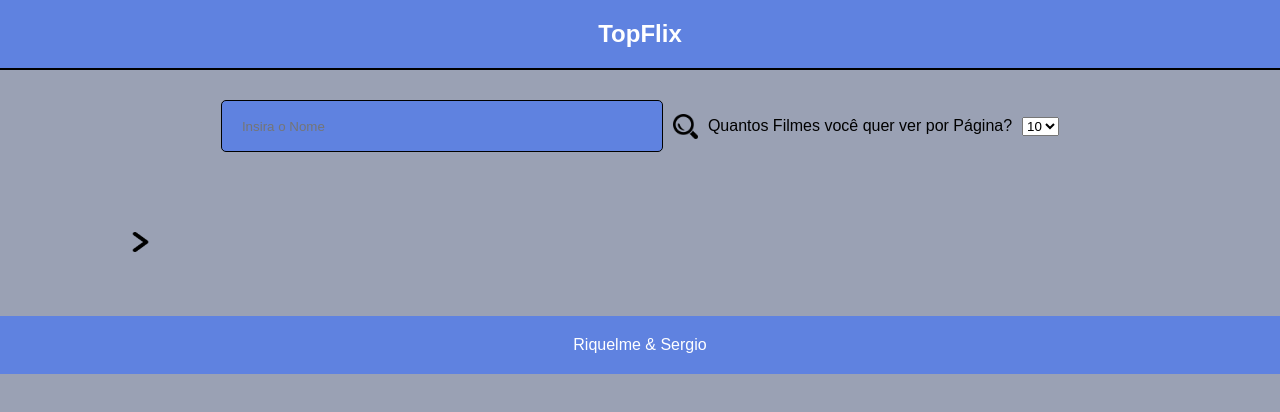
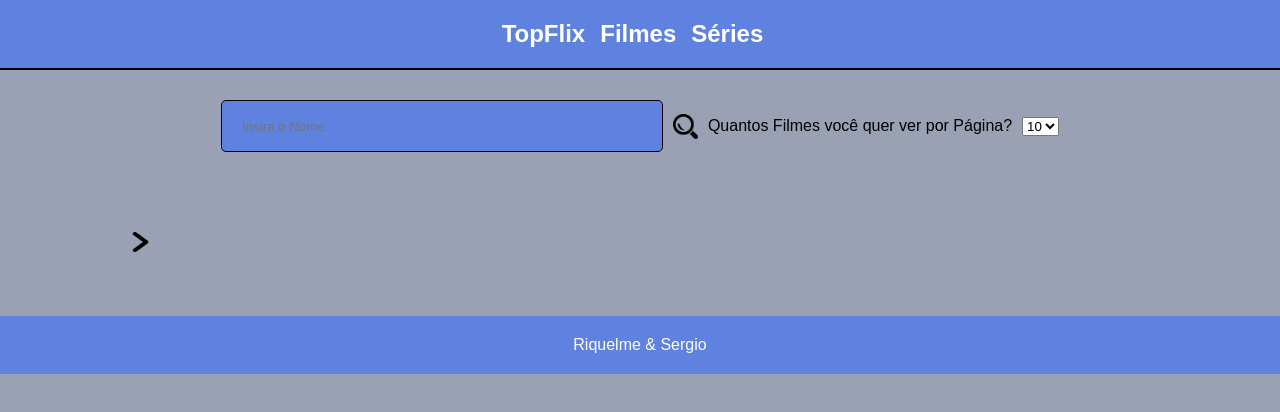
Before and after one commit to ron010-1/infoFlix, a plain HTML site: page index.html in a window 1280 px wide. Drawn offline with Linux system fonts and the light colour scheme; no server answers; a web font is replaced by a local one.

Commit message:
Feat:Novas abas

```diff
--- a/index.html
+++ b/index.html
@@ -14,7 +14,9 @@
 
     <header>
         <nav>
-            <h1><a href="/index.html">TopFlix</a></h1>
+            <h1 id="logo"><a href="/index.html">TopFlix</a></h1>
+            <h1><a href="film.html">Filmes</a></h1>
+            <h1><a href="series.html">Séries</a></h1>
         </nav>
     </header>
 
--- a/infoFlix/styles/styles.css
+++ b/infoFlix/styles/styles.css
@@ -44,6 +44,7 @@ nav {
 
 nav h1 {
     font-weight: 900;
+    margin-right: 15px;
 }
 
 a,
```
Also changed, not shown: infoFlix/scripts/index.js (line endings or trailing spaces).
